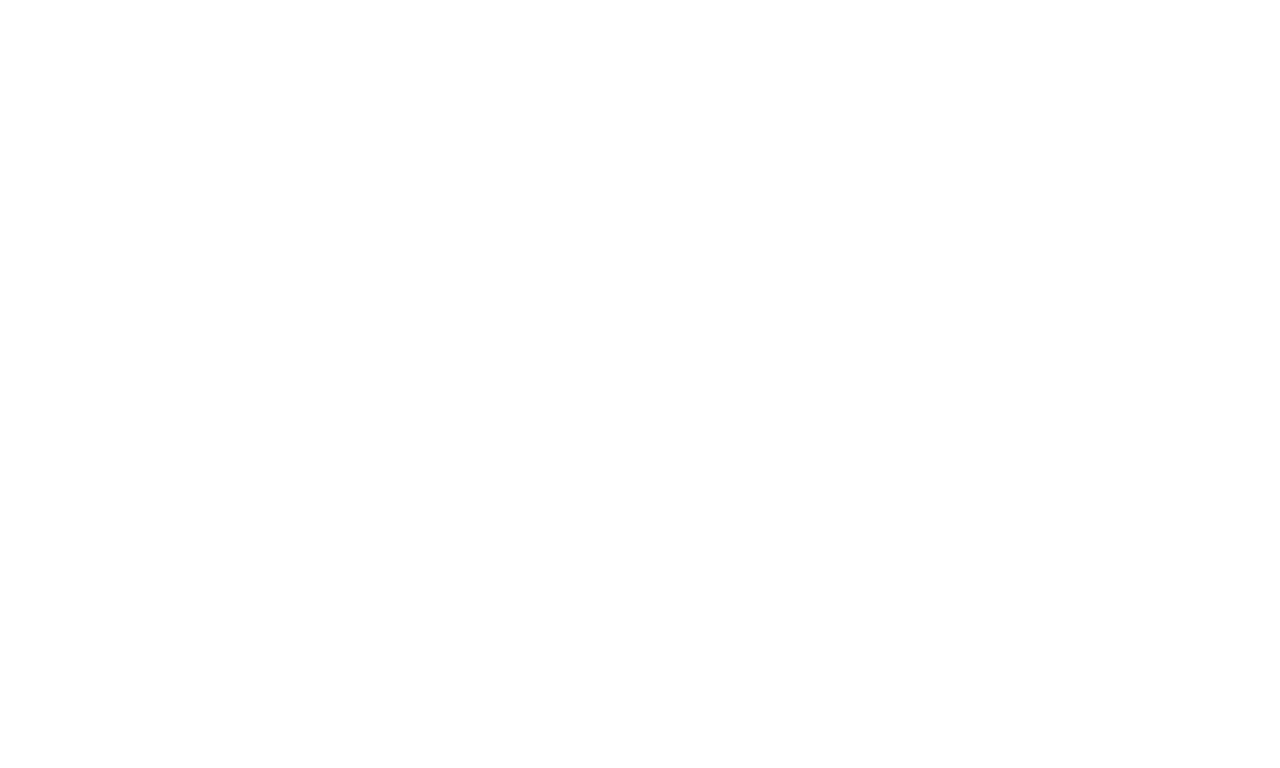
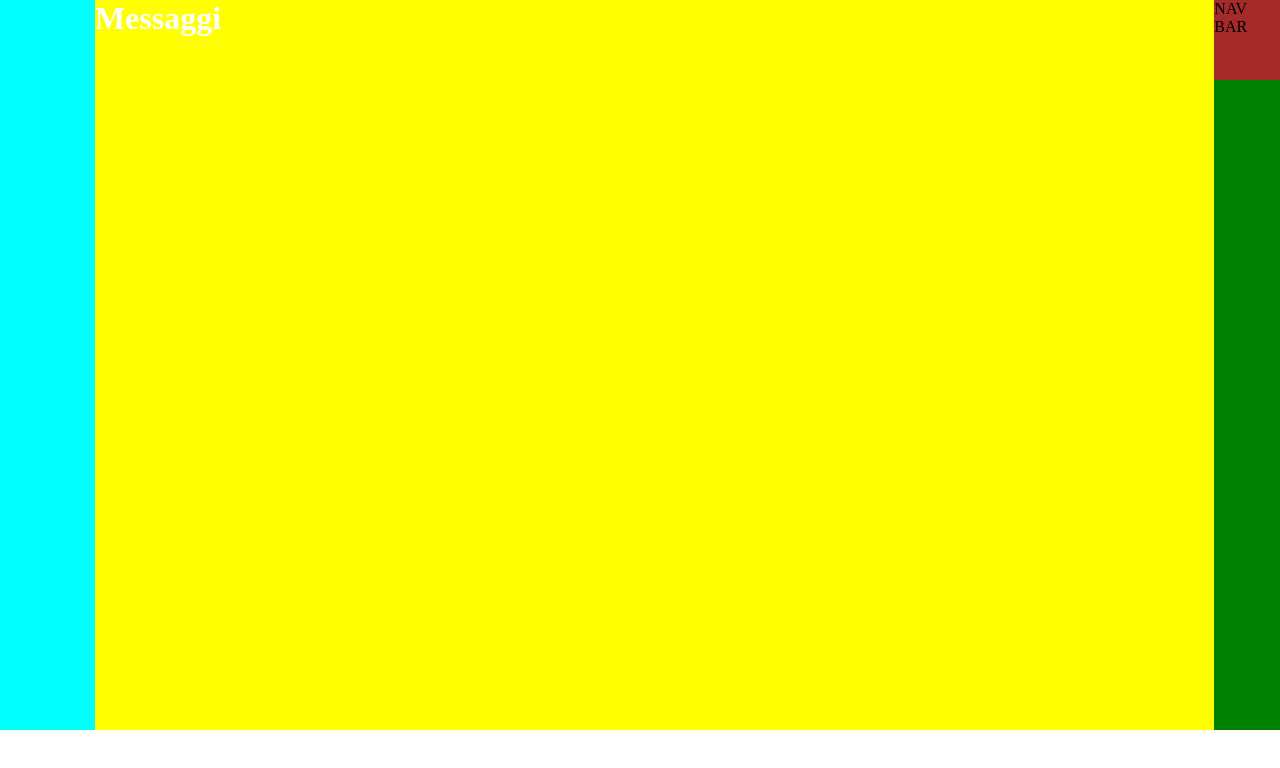
Before and after one commit to mattia-galasso/htmlcss-discord-chat, a plain HTML site: page index.html in a window 1280 px wide. Drawn offline with Linux system fonts and the light colour scheme.

Commit message:
Page Section

```diff
--- a/css/style.css
+++ b/css/style.css
@@ -5,32 +5,47 @@
   box-sizing: border-box;
 }
 
-img {
-  display: block;
-  max-width: 100%;
-}
-
-ul {
-  list-style-type: none;
-}
-
-a {
-  color: inherit;
-  text-decoration: none;
-}
-
 /* UTILITIES */
 
-.debug,
+/* .debug,
 .debug > * {
   border: 3px dashed red;
   padding: 6px;
   min-height: 30px;
 }
-
+ */
 /* LAYOUT */
 
-.page-header {
-  min-height: 80;
-  background-color: grey;
+.global-container {
+  overflow: hidden;
+  background-color: green;
+  height: calc(100vh - 70px);
+  display: flex;
 }
+
+.main-sidebar {
+  overflow: hidden;
+  background-color: aqua;
+  width: 100px;
+}
+
+.main-list-chat {
+  background-color: yellow;
+  width: calc(100% - 100px);
+  color: white;
+  overflow: hidden;
+}
+
+/* FOOTER */
+
+/* NAVBAR */
+.footer-nav-bar {
+  height: 80px;
+  background-color: brown;
+}
+
+/* HEADER */
+
+/* SIDEBAR */
+
+/* NAVBAR */
--- a/index.html
+++ b/index.html
@@ -12,8 +12,16 @@
     <link rel="stylesheet" href="./css/style.css" />
   </head>
   <body>
-    <header></header>
-    <main></main>
-    <footer></footer>
+    <div class="global-container">
+      <header class="debug main-sidebar"></header>
+      <main class="debug main-list-chat">
+        <header>
+          <h1>Messaggi</h1>
+        </header>
+      </main>
+      <footer class="debug footer-nav-bar">
+        <nav>NAV BAR</nav>
+      </footer>
+    </div>
   </body>
 </html>
```
Also changed, not shown: img/server_arte.png (renamed from img/server arte.png).
